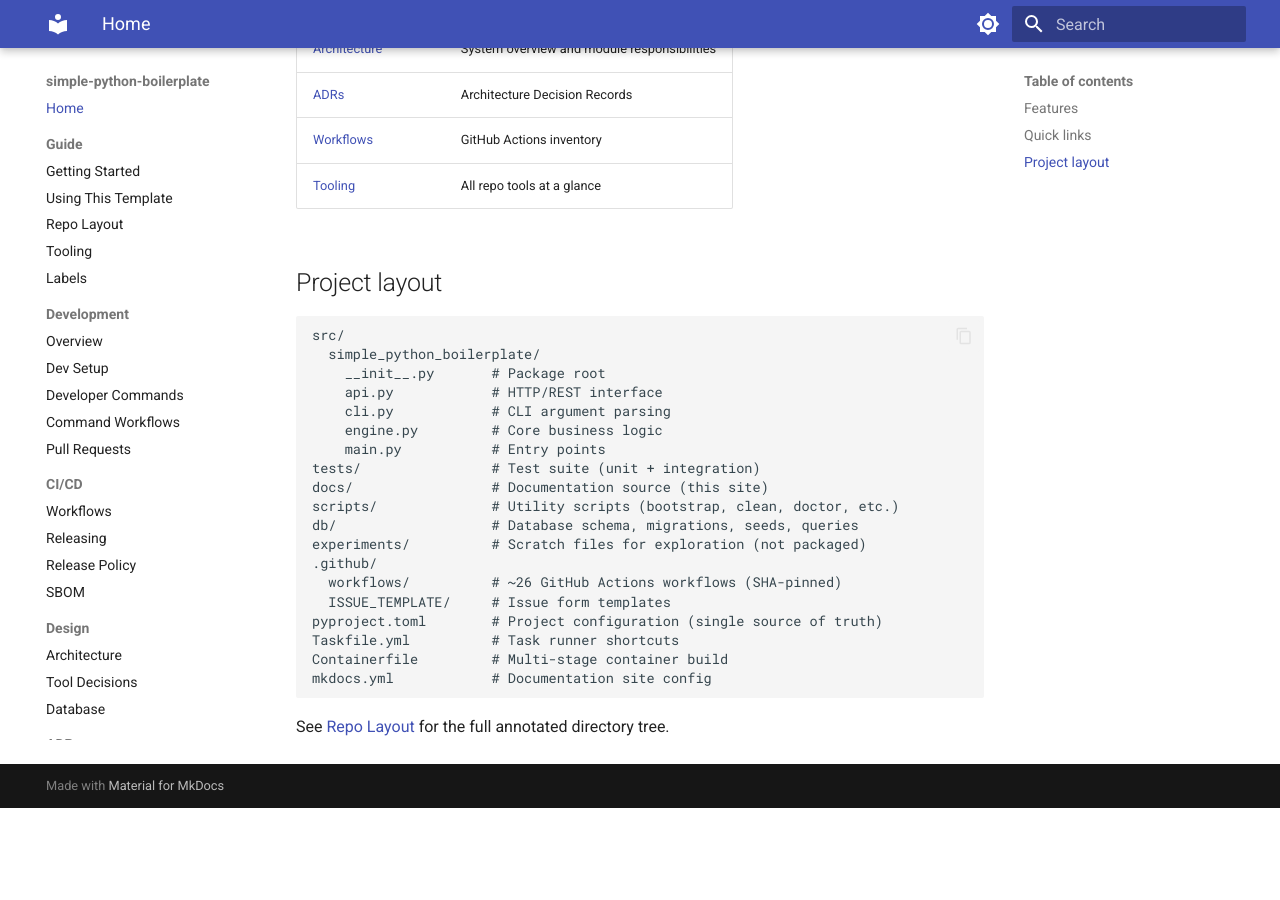
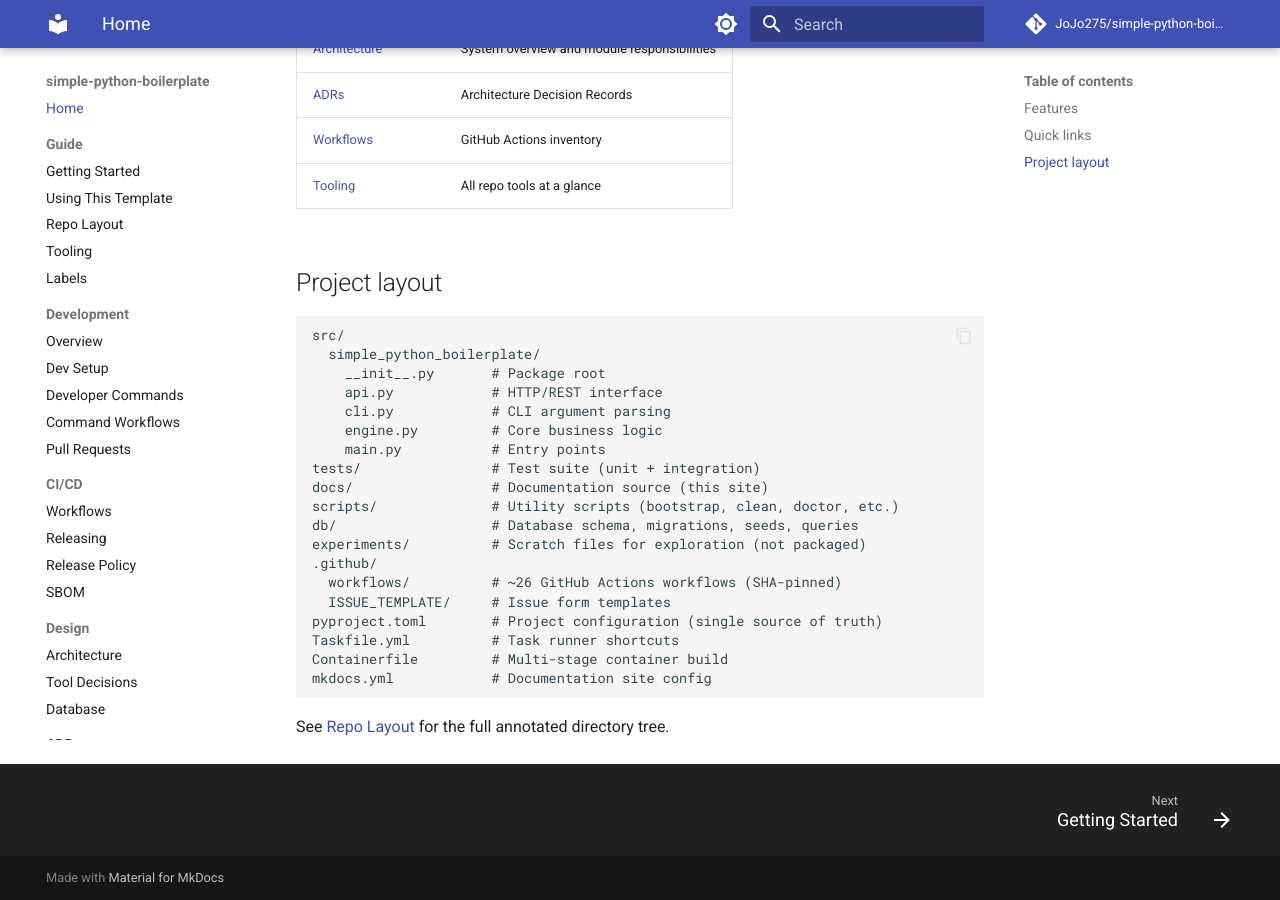
Before and after one commit to JoJo275/simple-python-boilerplate, an MkDocs documentation site: the page built from docs/index.md, in a window 1280 px wide and 900 px high, scrolled down 782 px. Built offline with MkDocs 1.6.1 and Material for MkDocs 9.7.7, drawn with Linux system fonts in a browser that asks for light colours; comment, search, counter and statistics services are not loaded; before the commit the page ends 1590 px from its top, so only the background shows below that.

Commit message:
docs: update MkDocs configuration with site URL and enhanced theme features

```diff
--- a/mkdocs.yml
+++ b/mkdocs.yml
@@ -4,11 +4,9 @@
 site_name: simple-python-boilerplate
 site_description: Simple Python boilerplate using src/ layout
 docs_dir: docs
-# TODO (template users): Replace with your GitHub Pages URL
-#   e.g. https://myorg.github.io/myproject/
-site_url: https://YOURNAME.github.io/YOURREPO/
-# repo_url: https://github.com/username/simple-python-boilerplate
-# repo_name: username/simple-python-boilerplate
+site_url: https://jojo275.github.io/simple-python-boilerplate/
+repo_url: https://github.com/JoJo275/simple-python-boilerplate
+repo_name: JoJo275/simple-python-boilerplate
 
 # README.md is excluded because it conflicts with index.md (MkDocs treats
 # README.md as index.md by default).
@@ -44,6 +42,9 @@
         name: Switch to light mode
   features:
     - content.code.copy
+    - content.tabs.link
+    - navigation.footer
+    - navigation.indexes
     - navigation.instant
     - navigation.sections
     - navigation.top
```
